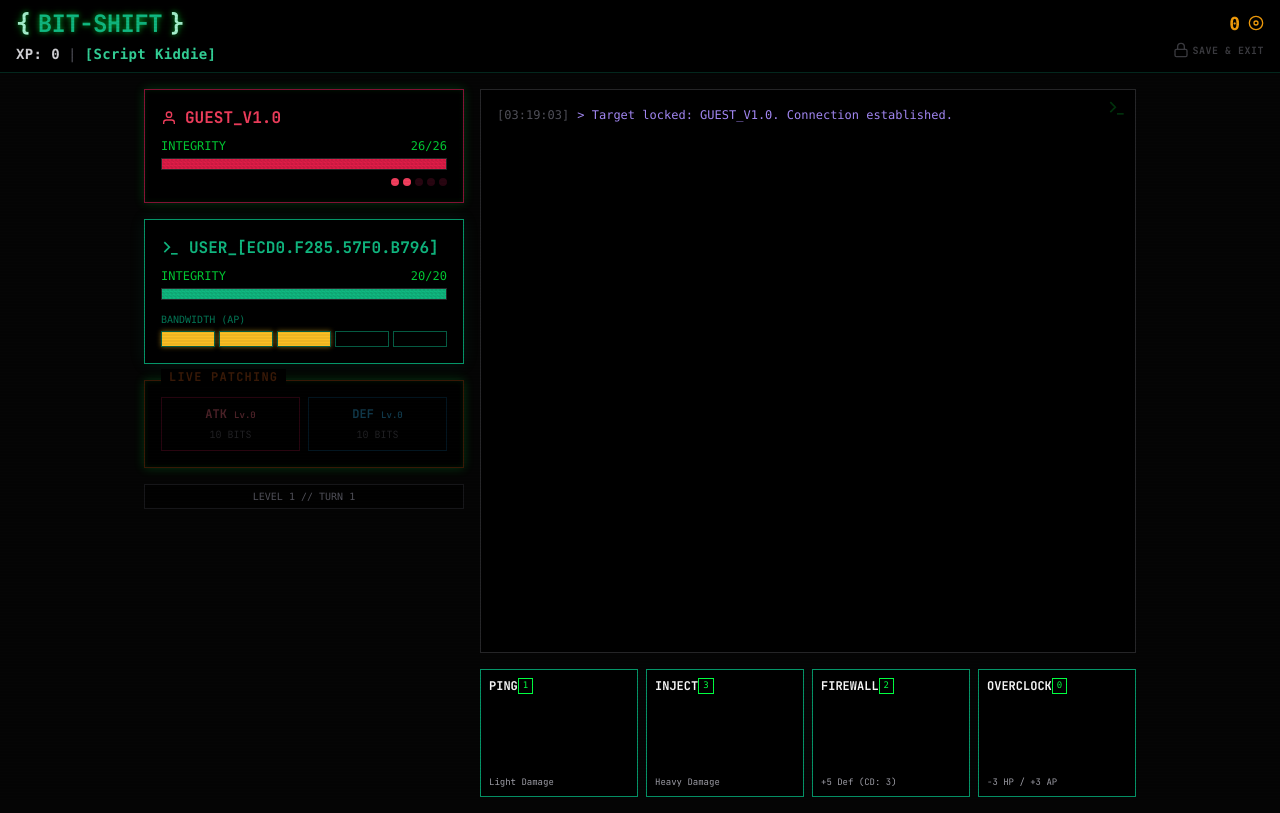
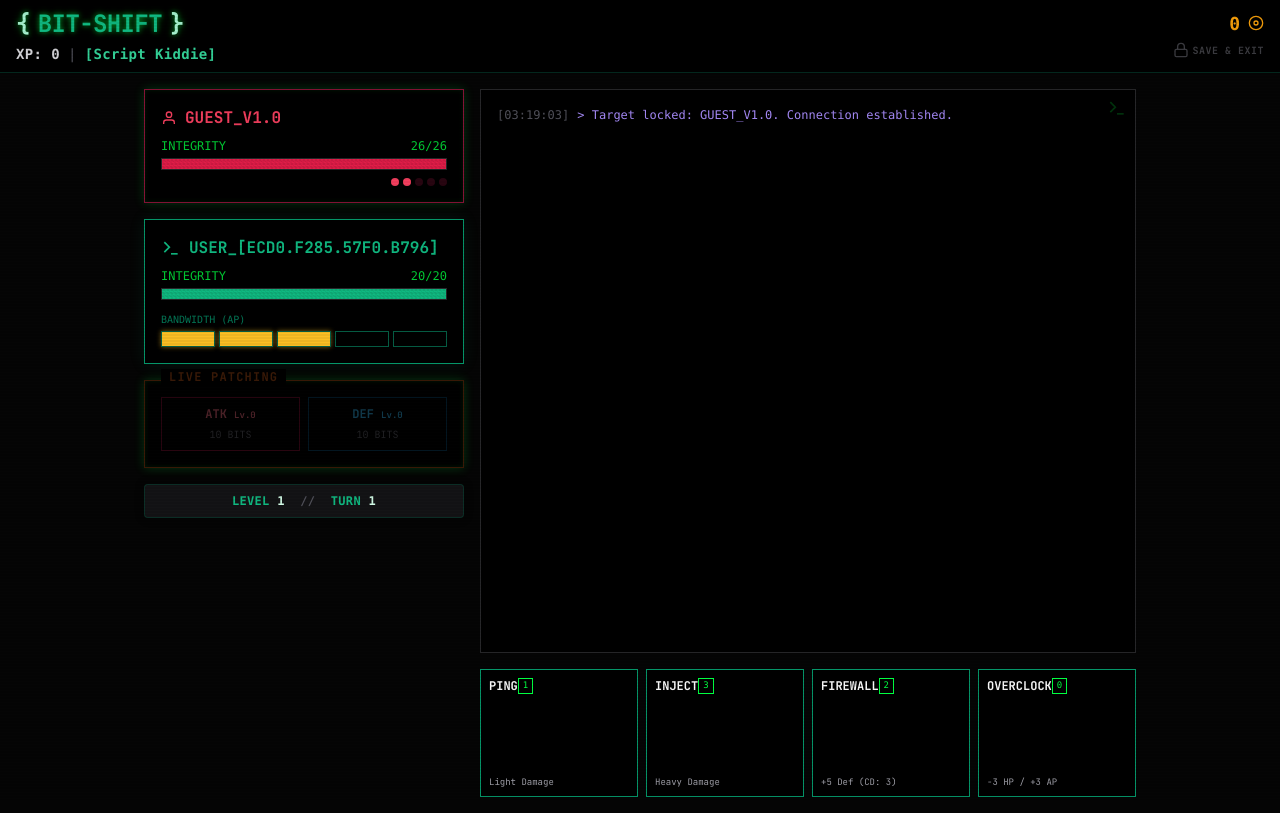
Before and after one commit to samuel-lope/Hack-Game, a React (Vite) app: page / in a window 1280 px wide. Both pictures are taken after a click on the button "INITIALIZE RUN". Built offline with nearby package versions, Linux system fonts and the light colour scheme.

Commit message:
feat: Improve game status display
Refactor the game status display to use clearer styling and better contrast. The level and turn information now have distinct visual treatments for improved readability.

```diff
--- a/App.tsx
+++ b/App.tsx
@@ -801,8 +801,8 @@ export default function App() {
                     </div>
                 </Panel>
 
-                <div className="text-center font-mono text-[10px] text-zinc-600 bg-black/50 p-1 border border-zinc-900">
-                    {t.game.level} {level} // {t.game.turn} {turn}
+                <div className="text-center font-mono text-xs font-bold text-emerald-100 bg-zinc-900/80 p-2 border border-emerald-900/50 rounded shadow-[0_0_10px_rgba(0,0,0,0.3)] tracking-wide">
+                    <span className="text-emerald-500">{t.game.level}</span> {level} <span className="text-zinc-600 mx-2">{'//'}</span> <span className="text-emerald-500">{t.game.turn}</span> {turn}
                 </div>
             </div>
 
```
